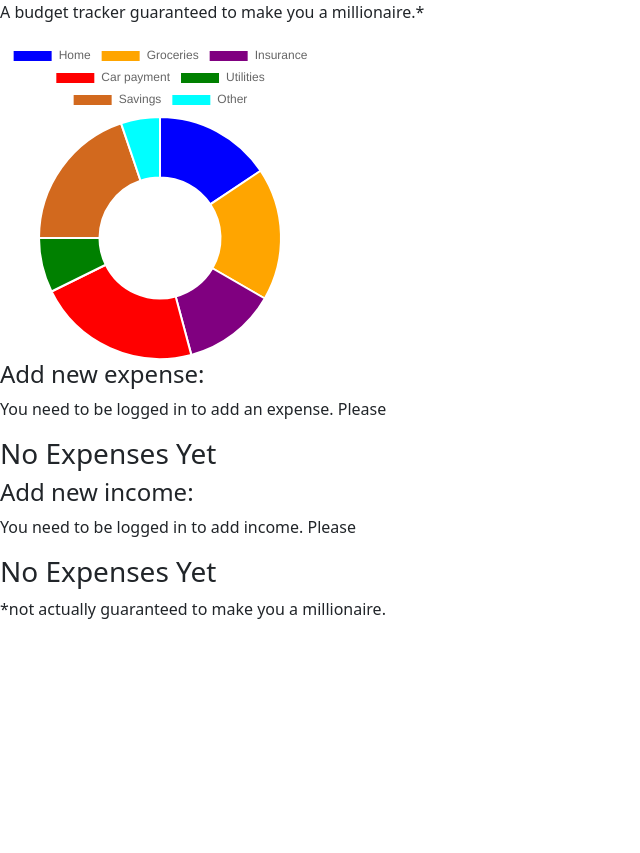
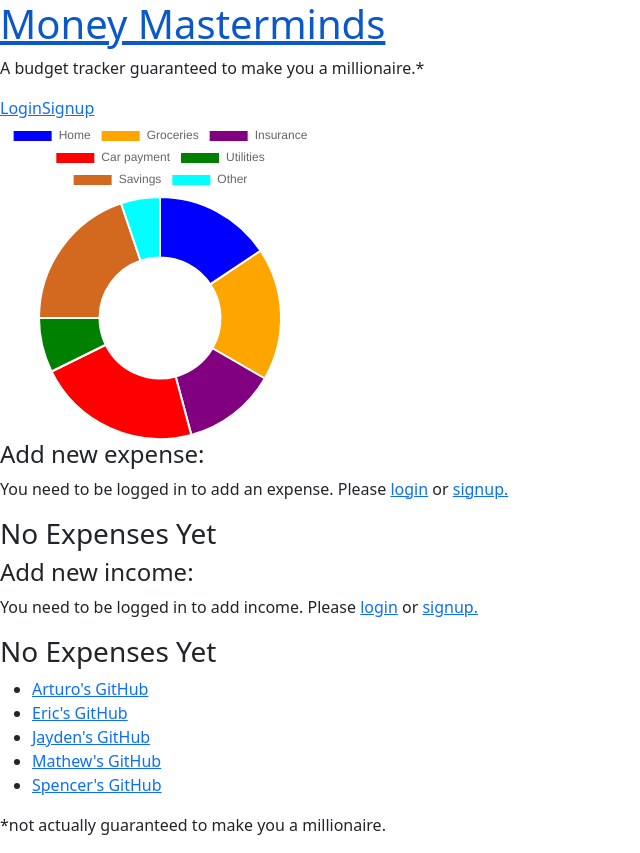
Before and after one commit to deafboi6/proj3, a React (Create React App) app in the folder client/: page / in a window 1280 px wide. Shown: the whole page, without its empty margins (0-640 px from the left). Before the commit the page ends 800 px from the top, so only its background shows below. Built offline with nearby package versions, Linux system fonts and the light colour scheme; the HTML template or start-up script is replaced by a standard one.

Commit message:
Fixes Links by importing BrowserRouter

```diff
--- a/client/src/App.js
+++ b/client/src/App.js
@@ -1,4 +1,5 @@
 import React from "react";
+import { BrowserRouter as Router, Routes, Route } from 'react-router-dom';
 import { ApolloClient, InMemoryCache, ApolloProvider } from '@apollo/client';
 import 'bootstrap/dist/css/bootstrap.css';
 
@@ -18,6 +19,7 @@ const client = new ApolloClient({
 export default function App() {
     return (
         <ApolloProvider client={client}>
+        <Router>
         <div>
             <Header />
             <div className="h-25 w-25">
@@ -33,6 +35,7 @@ export default function App() {
             </div>
             <Footer />
         </div>
+        </Router>
         </ApolloProvider>
     );
 }
--- a/client/src/components/ExpenseForm/index.js
+++ b/client/src/components/ExpenseForm/index.js
@@ -1,5 +1,5 @@
 import React, { useState } from 'react';
-// import { Link } from 'react-router-dom';
+import { Link } from 'react-router-dom';
 import { useMutation } from '@apollo/client';
 
 import { ADD_EXPENSE } from '../../utils/mutations';
@@ -80,7 +80,7 @@ const ExpenseForm = () => {
       ) : (
         <p>
           You need to be logged in to add an expense. Please{' '}
-          {/* <Link to="/login">login</Link> or <Link to="/signup">signup.</Link> */}
+          <Link to="/login">login</Link> or <Link to="/signup">signup.</Link>
         </p>
       )}
     </div>
--- a/client/src/components/ExpenseList/index.js
+++ b/client/src/components/ExpenseList/index.js
@@ -1,5 +1,5 @@
 import React from 'react';
-// import { Link } from 'react-router-dom';
+import { Link } from 'react-router-dom';
 
 import Auth from '../../utils/auth';
 
@@ -28,7 +28,7 @@ const ExpenseList = ({ expenses = [] }) => {
       ) : (
           <p>
             You need to be logged in to view your expenses. Please{' '}
-            {/* <Link to="/login">login</Link> or <Link to="/signup">signup.</Link> */}
+            <Link to="/login">login</Link> or <Link to="/signup">signup.</Link>
           </p>
       )}
     </div>
--- a/client/src/components/Footer/index.js
+++ b/client/src/components/Footer/index.js
@@ -1,16 +1,16 @@
 import React from 'react';
-// import { Link } from 'react-router-dom';
+import { Link } from 'react-router-dom';
 
 const Footer = () => {
   return (
     <footer className="">
-      {/* <ul>
+      <ul>
         <li><Link to="https://github.com/ArturoSer">Arturo's GitHub</Link></li>
         <li><Link to="https://github.com/walleric23">Eric's GitHub</Link></li>
         <li><Link to="https://github.com/deafboi6">Jayden's GitHub</Link></li>
         <li><Link to="https://github.com/Stingxming">Mathew's GitHub</Link></li>
         <li><Link to="https://github.com/Syre11">Spencer's GitHub</Link></li>
-      </ul> */}
+      </ul>
 
       {/* <Link to="https://github.com/ArturoSer">Arturo's GitHub</Link>
       <Link to="https://github.com/walleric23">Eric's GitHub</Link>
--- a/client/src/components/Header/index.js
+++ b/client/src/components/Header/index.js
@@ -1,5 +1,5 @@
 import React from 'react';
-// import { Link } from 'react-router-dom';
+import { Link } from 'react-router-dom';
 
 import Auth from '../../utils/auth';
 
@@ -12,9 +12,9 @@ const Header = () => {
     <header className="">
       <div className="">
         <div>
-          {/* <Link className="" to="/">
+          <Link className="" to="/">
             <h1 className="">Money Masterminds</h1>
-          </Link> */}
+          </Link>
           <p className="">A budget tracker guaranteed to make you a millionaire.*</p>
         </div>
         <div>
@@ -26,12 +26,12 @@ const Header = () => {
             </>
           ) : (
             <>
-              {/* <Link className="" to="/login">
+              <Link className="" to="/login">
                 Login
               </Link>
               <Link className="" to="/signup">
                 Signup
-              </Link> */}
+              </Link>
             </>
           )}
         </div>
--- a/client/src/components/IncomeForm/index.js
+++ b/client/src/components/IncomeForm/index.js
@@ -85,7 +85,7 @@ const IncomeForm = () => {
       ) : (
         <p>
           You need to be logged in to add income. Please{' '}
-          {/* <Link to="/login">login</Link> or <Link to="/signup">signup.</Link> */}
+          <Link to="/login">login</Link> or <Link to="/signup">signup.</Link>
         </p>
       )}
     </div>
--- a/client/src/components/IncomeList/index.js
+++ b/client/src/components/IncomeList/index.js
@@ -28,7 +28,7 @@ const IncomeList = ({ incomes = [] }) => {
       ) : (
           <p>
             You need to be logged in to view your income. Please{' '}
-            {/* <Link to="/login">login</Link> or <Link to="/signup">signup.</Link> */}
+            <Link to="/login">login</Link> or <Link to="/signup">signup.</Link>
           </p>
       )}
     </div>
```
